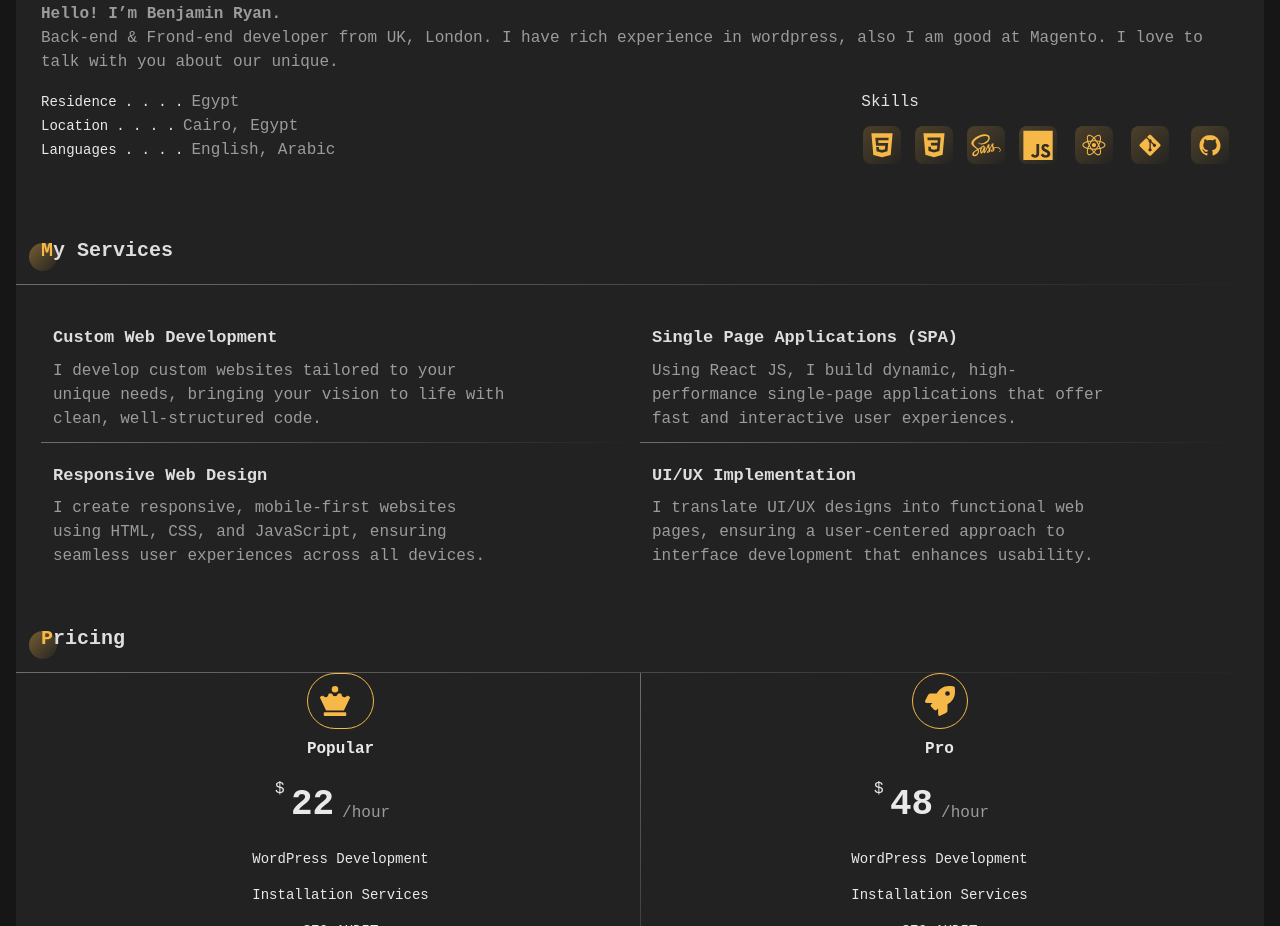
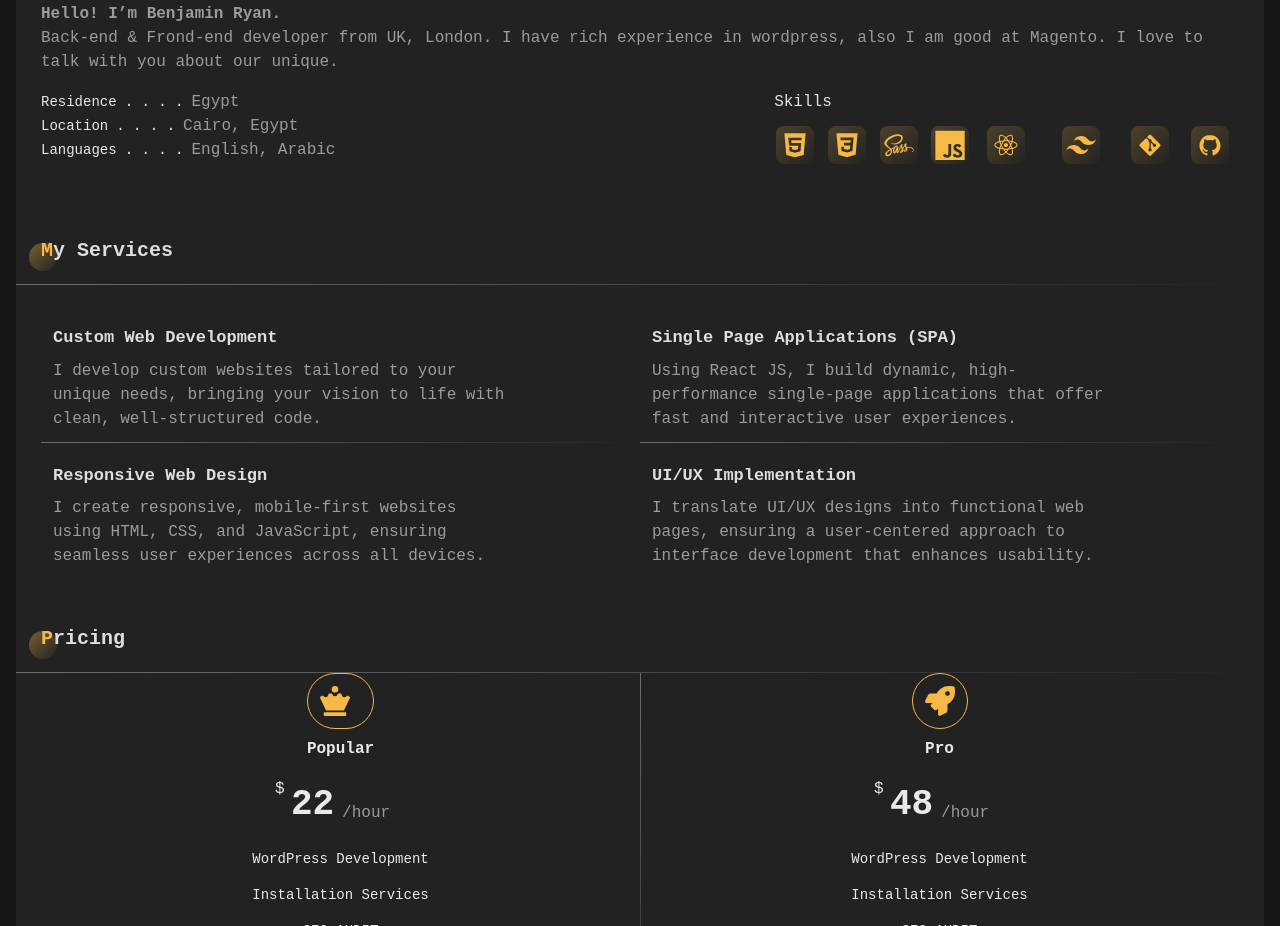
Before and after one commit to aehamdy/my-portfolio, a React (Vite) app: page / in a window 1280 px wide. Shown: the part 920-1846 px from the top of the page. Built offline with nearby package versions, Linux system fonts and the light colour scheme; a web font is replaced by a local one.

Commit message:
chore: Update skills

```diff
--- a/src/data/aboutMeSkills.jsx
+++ b/src/data/aboutMeSkills.jsx
@@ -7,6 +7,7 @@ import {
   DiReact,
   DiSass,
 } from "react-icons/di";
+import { SiTailwindcss } from "react-icons/si";
 
 export const aboutMeSkills = [
   { value: "HTML", icon: <DiHtml5 /> },
@@ -14,6 +15,7 @@ export const aboutMeSkills = [
   { value: "SASS", icon: <DiSass /> },
   { value: "JS", icon: <DiJsBadge /> },
   { value: "React", icon: <DiReact /> },
+  { value: "Tailwind", icon: <SiTailwindcss /> },
   { value: "Git", icon: <DiGit /> },
   { value: "Github", icon: <DiGithubBadge /> },
 ];
```
Also changed, not shown: src/data/experiences.js (+2 -9 lines).
